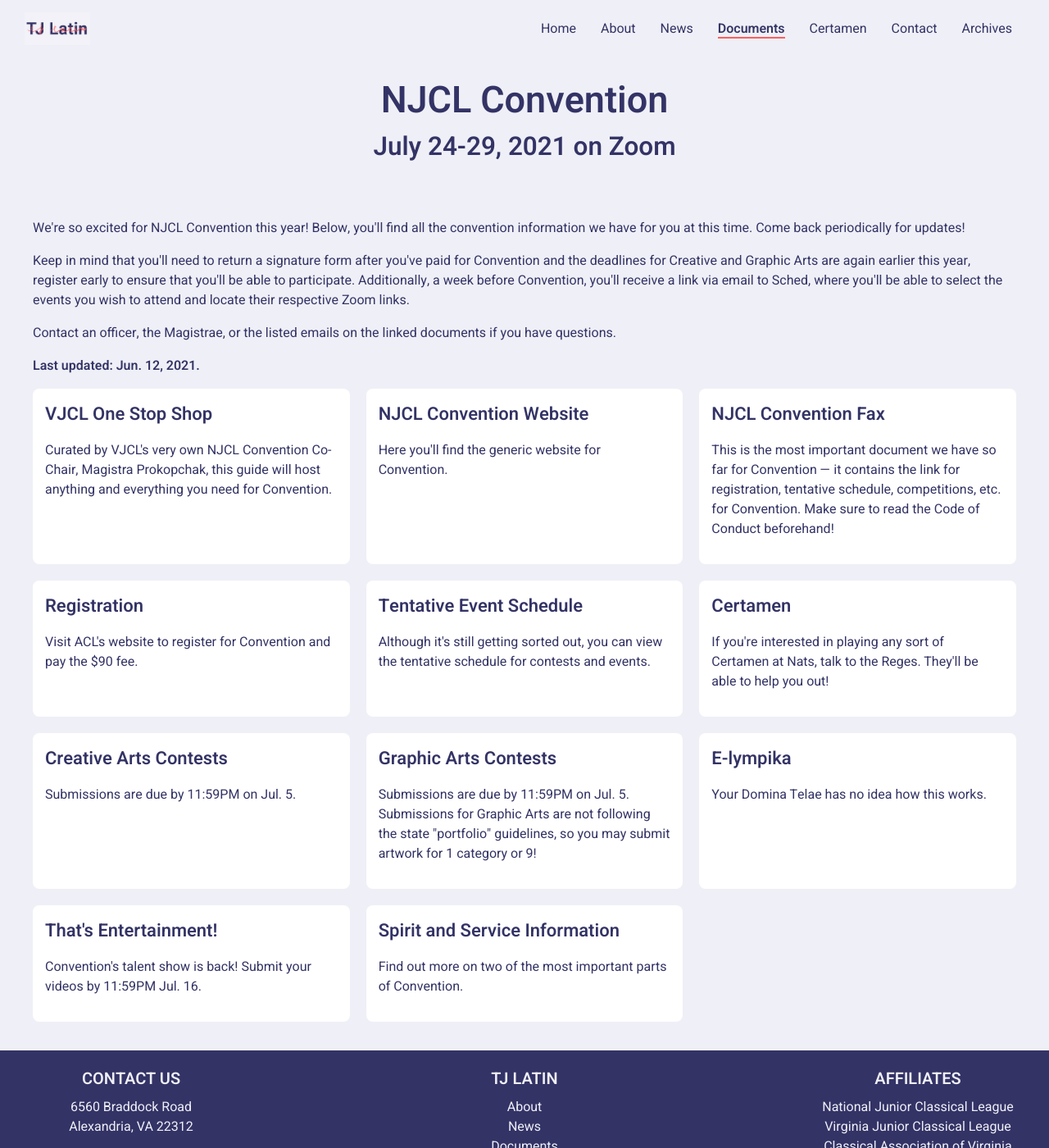
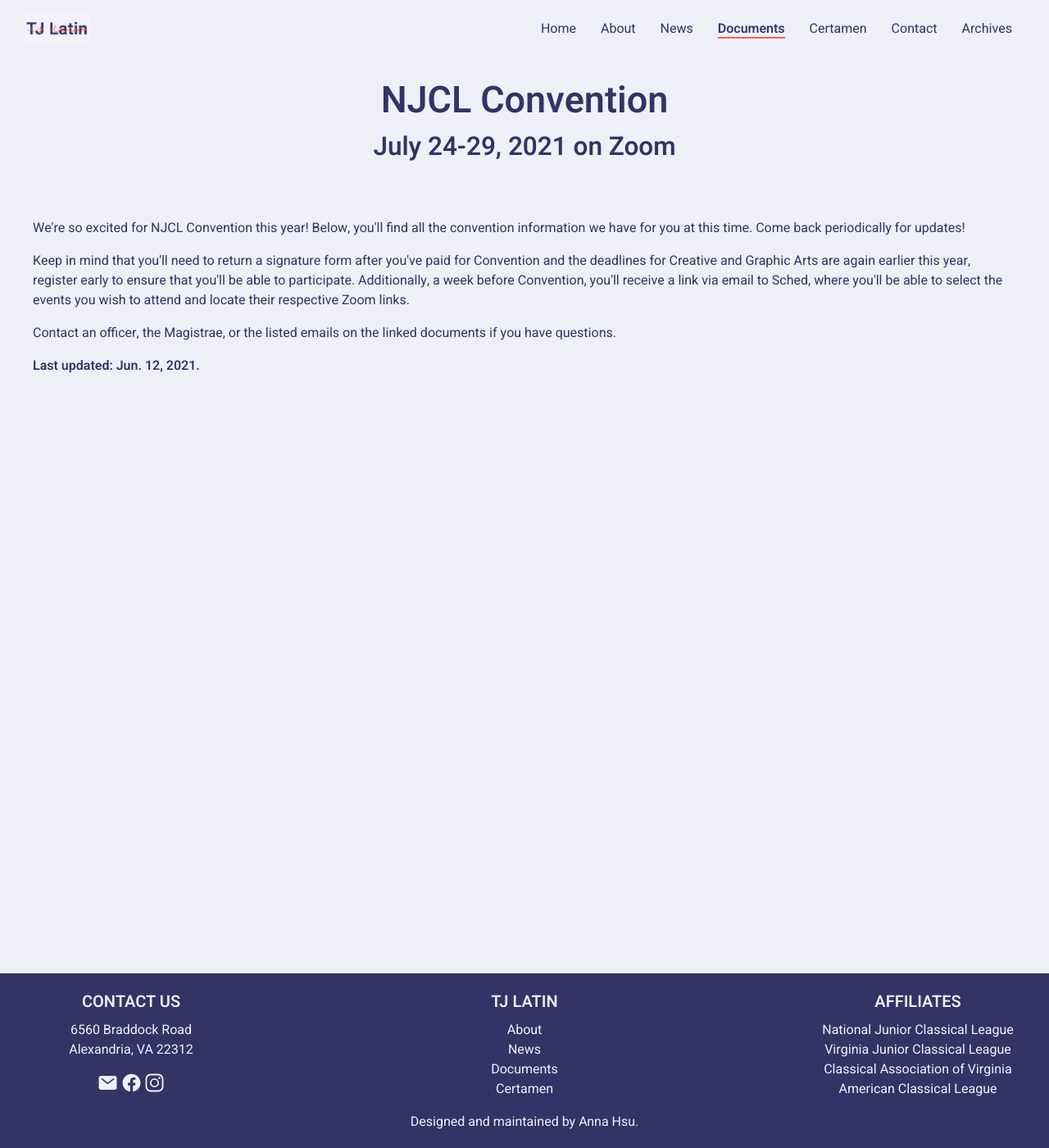
Before and after one commit to TJLatin/website, a Jekyll site: the page built from documents/njcl.html, in a window 1280 px wide and 1400 px high. Shown: the whole window at 82% size. Built offline with Jekyll 4.4.1, drawn with Linux system fonts in a browser that asks for light colours.

Commit message:
Update data

```diff
--- a/_data/archives.yml
+++ b/_data/archives.yml
@@ -1,3 +1,4 @@
+- year: 2020-2021
 - year: 2019-2020
 - year: 2018-2019
 - year: 2017-2018
--- a/_data/njcl.yml
+++ /dev/null
@@ -1,35 +0,0 @@
-- name: VJCL One Stop Shop
-  description: Curated by VJCL's very own NJCL Convention Co-Chair, Magistra Prokopchak, this guide will host anything and everything you need for Convention.
-  url: https://docs.google.com/document/d/16L0MJypP-sCIlJ52NNPzlHxfCzfoMN6U7acLLYFbm_I/edit?usp=sharing
-- name: NJCL Convention Website
-  description: Here you'll find the generic website for Convention.
-  url: https://www.njcl.org/NJCL-Convention/2021-NJCL-Convention
-- name: NJCL Convention Fax
-  description: >-
-    This is the most important document we have so far for Convention &mdash; it contains the
-    link for registration, tentative schedule, competitions, etc. for Convention. Make sure to read the Code of Conduct beforehand!
-  url: https://docs.google.com/document/d/1pKZgRWgFYrCebH9RZdfSleI9XtjCAydpNVb4_tg05S0/edit?usp=sharing
-- name: Registration
-  description: Visit ACL's website to register for Convention and pay the $90 fee.
-  url: https://www.aclclassics.org/Login?returnurl=%2fJoin-ACL%2fACL-Customer-Dashboard
-- name: Tentative Event Schedule
-  description: Although it's still getting sorted out, you can view the tentative schedule for contests and events.
-  url: https://docs.google.com/document/d/1NTSe38PLFiYBsy_E7vDJeLjzmsuEXKfRAZrb1Aj8l0k/edit?usp=sharing
-- name: Certamen
-  description: If you're interested in playing any sort of Certamen at Nats, talk to the Reges. They'll be able to help you out!
-  url: mailto:tjcertamen@gmail.com
-- name: Creative Arts Contests
-  description: Submissions are due by 11:59PM on Jul. 5.
-  url: https://docs.google.com/document/d/11dMXEhZslgVpYKtvC6LWOyHQCtRxemarCllI6SfGKqc/edit?usp=sharing
-- name: Graphic Arts Contests
-  description: Submissions are due by 11:59PM on Jul. 5. Submissions for Graphic Arts are not following the state "portfolio" guidelines, so you may submit artwork for 1 category or 9!
-  url: https://docs.google.com/document/d/1DZEM5OQQnTSW8IWpGOMteqUID2foMZqvY46Nnql5DzA/edit?usp=sharing
-- name: E-lympika
-  description: Your Domina Telae has no idea how this works.
-  url: https://docs.google.com/document/d/1ET6yYTmL__Jvh-k2XNuG4Me3lXm4d1Lvf0iPw7340cg/edit?usp=sharing
-- name: That's Entertainment!
-  description: Convention's talent show is back! Submit your videos by 11:59PM Jul. 16.
-  url: https://docs.google.com/document/d/1cL5cMpV1btCt-A0Hz6LgpEaeN08adit3BlkbcGCCyLY/edit?usp=sharing
-- name: Spirit and Service Information
-  description: Find out more on two of the most important parts of Convention.
-  url: https://docs.google.com/document/d/1xZAfRCecxhyQ0MRpJLhIjZHiZ6Dx_BJIH-AHQcFhUHU/edit?usp=sharing
```
